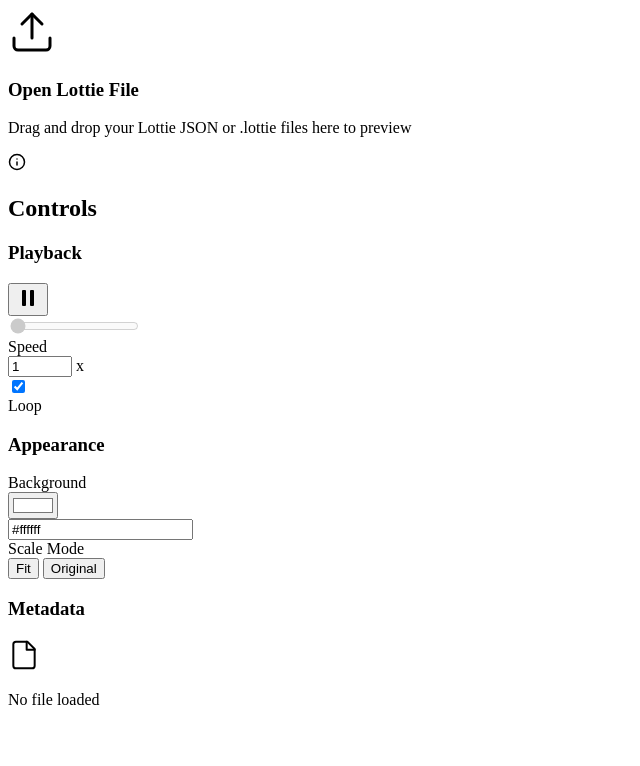
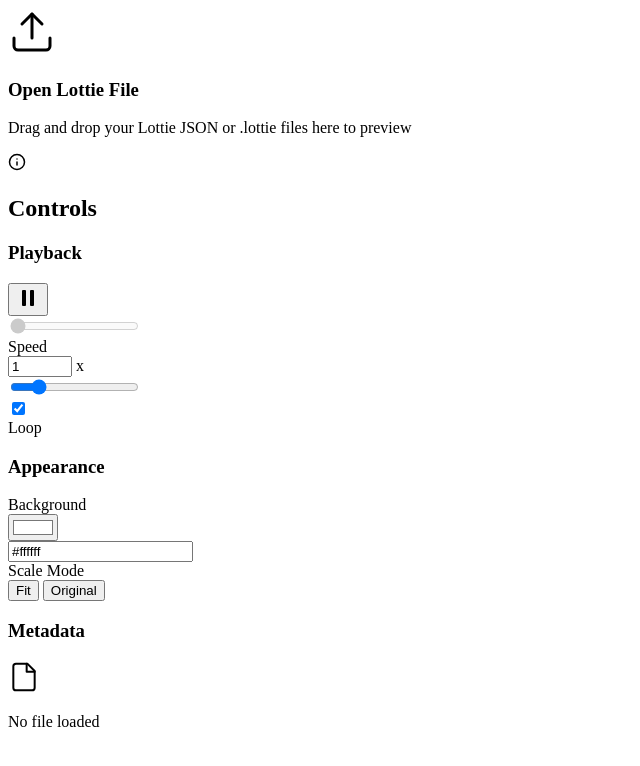
Before and after one commit to amr3k/tayf, a SvelteKit app: page / in a window 1280 px wide. Shown: the top 766 px of the page, without its empty margins (0-640 px from the left). Built offline with nearby package versions, Linux system fonts and the light colour scheme.

Commit message:
feat: add close file button and enhance speed control with a slider input

```diff
--- a/src/components/ControlPanel.svelte
+++ b/src/components/ControlPanel.svelte
@@ -100,19 +100,34 @@
 
       <div class="grid grid-cols-2 gap-4">
         <div class="space-y-1.5">
-          <label class="text-xs text-slate-400 font-medium">Speed</label>
+          <label for="speed-input" class="text-xs text-slate-400 font-medium"
+            >Speed</label
+          >
+          <div class="flex flex-col gap-2">
             <div
               class="flex items-center bg-slate-800/50 rounded-lg border border-slate-700/50 px-3 py-2"
             >
               <input
+                id="speed-input"
                 type="number"
                 bind:value={appState.speed}
                 step="0.1"
                 min="0.1"
                 max="5"
                 class="w-full bg-transparent border-none text-sm text-white focus:ring-0 p-0"
+                aria-label="Speed value"
               />
               <span class="text-xs text-slate-500">x</span>
+            </div>
+            <input
+              type="range"
+              bind:value={appState.speed}
+              min="0.1"
+              max="5"
+              step="0.1"
+              class="w-full h-1 bg-slate-700 rounded-lg appearance-none cursor-pointer"
+              aria-label="Speed slider"
+            />
           </div>
         </div>
 
--- a/src/routes/+page.svelte
+++ b/src/routes/+page.svelte
@@ -38,6 +38,32 @@
     >
       <Viewer {openFile} />
     </div>
+
+    {#if appState.currentFile}
+      <button
+        class="absolute top-5 left-5 bg-white/90 backdrop-blur shadow-sm border border-gray-200 px-4 py-2 rounded-lg text-sm font-medium text-gray-700 hover:bg-gray-50 transition-colors flex items-center gap-2 z-40"
+        onclick={() => appState.reset()}
+      >
+        <svg
+          xmlns="http://www.w3.org/2000/svg"
+          width="16"
+          height="16"
+          viewBox="0 0 24 24"
+          fill="none"
+          stroke="currentColor"
+          stroke-width="2"
+          stroke-linecap="round"
+          stroke-linejoin="round"
+          ><line x1="18" y1="6" x2="6" y2="18"></line><line
+            x1="6"
+            y1="6"
+            x2="18"
+            y2="18"
+          ></line></svg
+        >
+        Close File
+      </button>
+    {/if}
 
     {#if appState.error}
       <div
```
Lines whose indentation alone changed are shown as unchanged.
